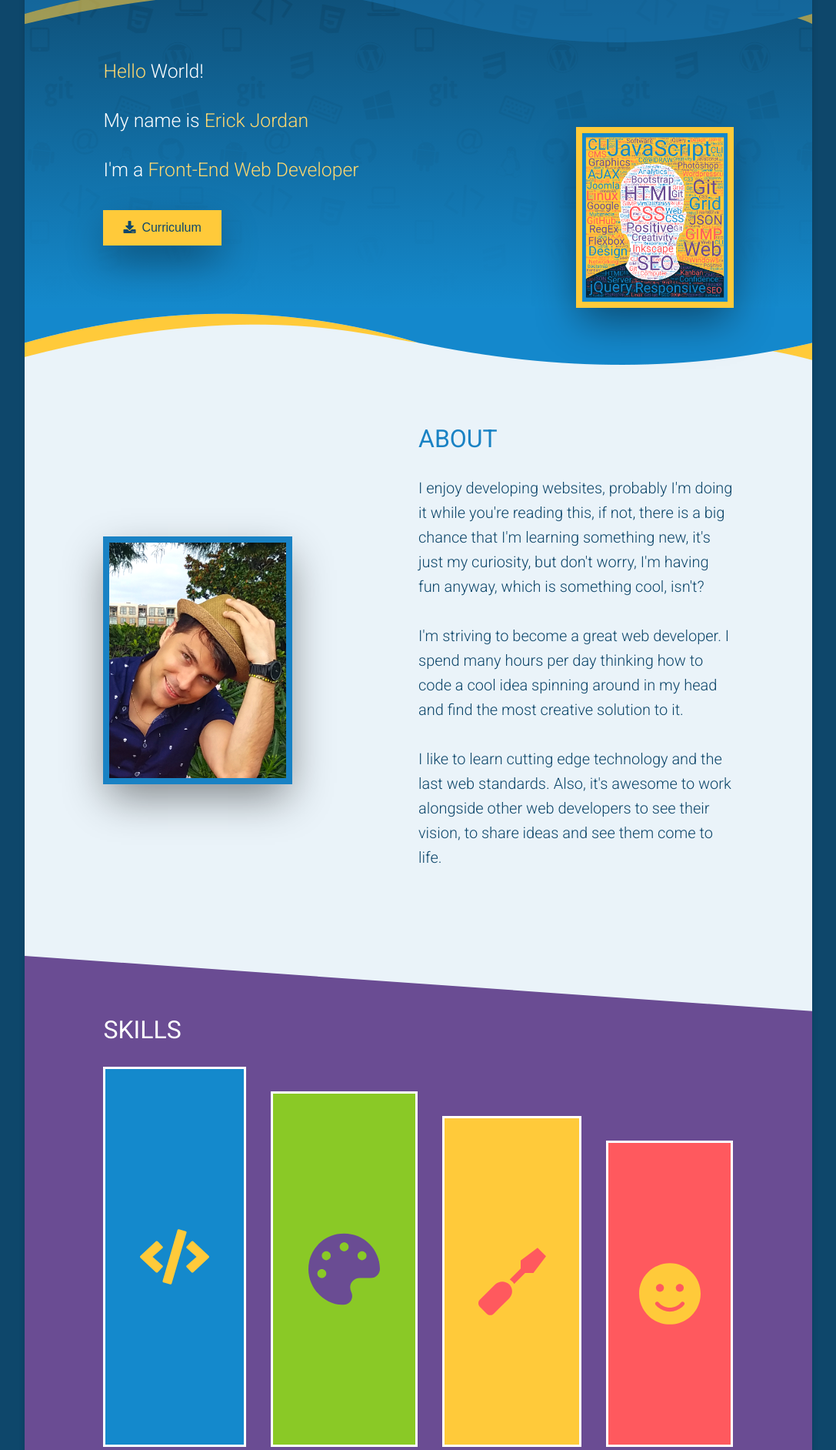
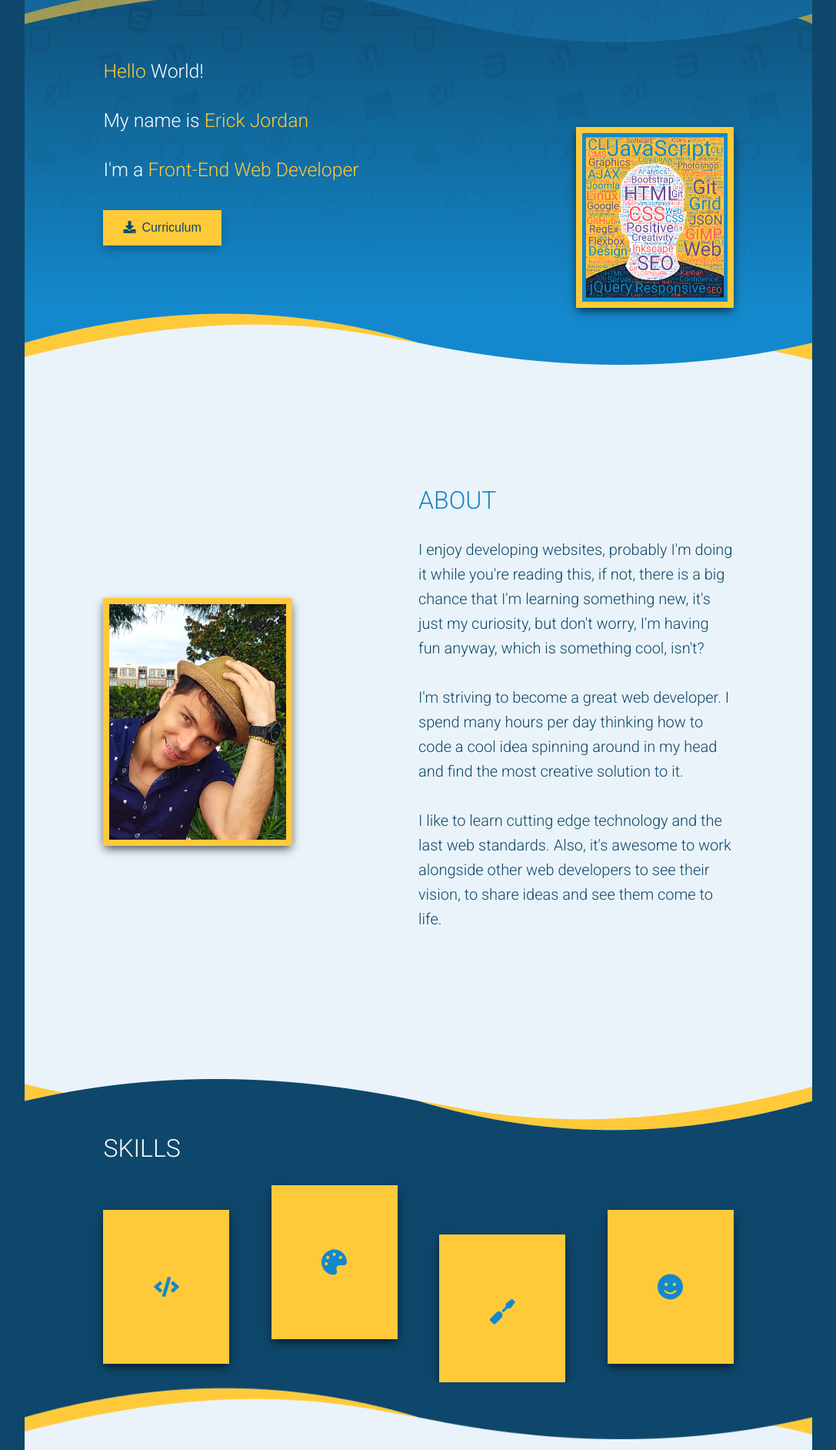
Before and after one commit to erixoalexandros/Personal-Web-Page, a PHP site: page / in a window 1280 px wide. Shown: the part 80-1964 px from the top of the page at 77% size, without its empty margins (96-1183 px from the left). Run offline with PHP 8.4, Linux system fonts and the light colour scheme; some libraries are stand-ins or nearby versions.

Commit message:
Skills section changed

```diff
--- a/css/main.css
+++ b/css/main.css
@@ -5,8 +5,6 @@
 }
 
 body {
-  /* background-attachment: fixed;
-  background-image: url('../img/bg-pattern2.png'); */
   background-color: #0E476B;
   color: #0E476B;
   font-family: 'Roboto', sans-serif;
@@ -15,7 +13,7 @@ body {
 
 .wrapper {
   background-color: #EAF3F9;
-  box-shadow: 0px 0px 7px 1px rgba(0,0,0,0.10);
+  /* box-shadow: 0px 0px 7px 1px rgba(0,0,0,0.10); */
   margin: auto;
   width: 80%;
 }
@@ -105,7 +103,7 @@ nav i {
 
 .header-image-container img {
   border: 0.5rem solid #FFCA3A;
-  box-shadow: 0px 21px 52px -5px rgba(0,0,0,0.45);
+  box-shadow: 0px 5px 12px -2px rgba(0,0,0,0.75);
   width: 50%;
   z-index: 1;
 }
@@ -126,13 +124,13 @@ nav i {
 }
 
 .header-headings-container span {
-  color: #FFD86F;
+  color: #FFCA3A;
 }
 
 .header-headings-container button {
   background-color: #FFCA3A;
   border: 2px solid transparent;
-  box-shadow: 0px 21px 52px -5px rgba(0,0,0,0.45);
+  box-shadow: 0px 5px 12px -2px rgba(0, 0, 0, 0.33);
   color: #0E476B;
   cursor: pointer;
   font-size: 1rem;
@@ -166,8 +164,8 @@ nav i {
   .about {
     display: flex;
     margin: auto;
-    padding-top: calc(74px + 10vh);
-    padding-bottom: 10vh;
+    padding-top: calc(74px + 20vh);
+    padding-bottom: calc(74px + 20vh);
     width: 80%;
   }
 
@@ -182,6 +180,7 @@ nav i {
   .about h2 {
     color: #1982C4;
     font-size: 2rem;
+    font-weight: 300;
     margin-bottom: 2rem;
   }
 
@@ -200,8 +199,8 @@ nav i {
   }
 
   .about-image-container img {
-    border: 0.5rem solid #1982C4;
-    box-shadow: 0px 21px 52px -5px rgba(0,0,0,0.45);
+    border: 0.5rem solid #FFCA3A;
+    box-shadow: 0px 5px 12px -2px rgba(0,0,0,0.75);
     width: 60%;
   }
 
@@ -211,59 +210,76 @@ nav i {
 
 .skills {
   background-color: #6A4C93;
-  clip-path: polygon(0 0, 100% 10%, 100% 100%, 0% 100%);
+  background: linear-gradient(#0E476B, #0E476B);
   color: #fff;
-  padding: 10vh 0;
+  padding-bottom: 10vh;
+  position: relative;
+}
+
+.skills::before {
+  background: url('../img/skills-top-edge.png') no-repeat center/100% 100%;
+  content: '';
+  height: 74px;
+  position: absolute;
+  top: -74px;
+  width: 100%;
+}
+
+.skills::after {
+  background: url('../img/skills-bottom-edge.png') no-repeat center/100% 100%;
+  content: '';
+  height: 74px;
+  position: absolute;
+  top: 40vh;
+  width: 100%;
 }
 
 .skills-content {
+  height: 30vh;
   margin: auto;
   width: 80%;
 }
 
 .skills h2 {
   font-size: 2rem;
+  font-weight: 300;
   margin-bottom: 2rem;
   width: 100%;
 }
 
 .skills-container {
   display: flex;
+  justify-content: space-between;
   width: 100%;
 }
 
 .skills-card {
   cursor: col-resize;
-  display: flex;
-  flex: 1;
   user-select: none;
+  width: 20%;
 }
 
 .skills-card ul {
+  background-color: #FFCA3A;
   background-position: center;
   background-repeat: no-repeat;
-  background-size: 50% 50%;
-  border: 3px solid #fff;
+  background-size: 20% 20%;
+  box-shadow: 0px 5px 12px -2px rgba(0,0,0,0.75);
   color: #ffffff00;
   display: flex;
   flex-direction: column;
-  font-size: 1.5rem;
+  font-size: 1.25rem;
   font-weight: 300;
+  height: 200px;
   justify-content: center;
-  margin-right: 2rem;
   padding: 2rem;
   transition: 0.5s;
   width: 100%;
 }
 
-.skills-card ul :nth-of-type(4) {
-  margin-right: 0;
-}
-
 .skills-card ul:hover {
-  background-color: #fff;
+  background-color: #EAF3F9;
   background-image: none;
-  border-radius: 0;
   color: #0E476B;
   transform: rotateY(180deg);
 }
@@ -274,28 +290,34 @@ nav i {
 }
 
 .skill-card-web {
-  background-color: #1489CC;
+  /* background-color: #1489CC; */
   background-image: url('../img/skills-web.svg');
+  margin-top: 2rem;
 }
 
 .skill-card-graphics {
-  background-color: #8AC926;
+  /* background-color: #8AC926; */
   background-image: url('../img/skills-graphics.svg');
-  color: #0E476B;
-  margin-top: 2rem;
 }
 
 .skill-card-tools {
-  background-color: #FFCA3A;
+  /* background-color: #FFCA3A; */
   background-image: url('../img/skills-tools.svg');
-  color: #0E476B;
   margin-top: 4rem;
 }
 
 .skill-card-personal {
-  background-color: #FF595E;
+  /* background-color: #FF595E; */
   background-image: url('../img/skills-personal.svg');
-  margin-top: 6rem;
+  margin-top: 2rem;
 }
 
 /* SKILLS END /////////////////////////////////////////////// */
+
+/* EXPERIENCE /////////////////////////////////////////////// */
+
+.experience {
+  height: 100vh;
+}
+
+/* EXPERIENCE END /////////////////////////////////////////////// */
--- a/index.html
+++ b/index.html
@@ -140,6 +140,10 @@
 
         </section>
 
+        <section class="experience">
+
+        </section>
+
     </div>
     <script src="js/index.js"></script>
 </body>
```
Also changed, not shown: img/skills-bottom-edge.png (added), img/skills-bottom-edge.svg (added), img/skills-graphics.svg, img/skills-personal.svg, img/skills-tools.svg, img/skills-top-edge.png (added), img/skills-top-edge.svg (added), img/skills-web.svg.
